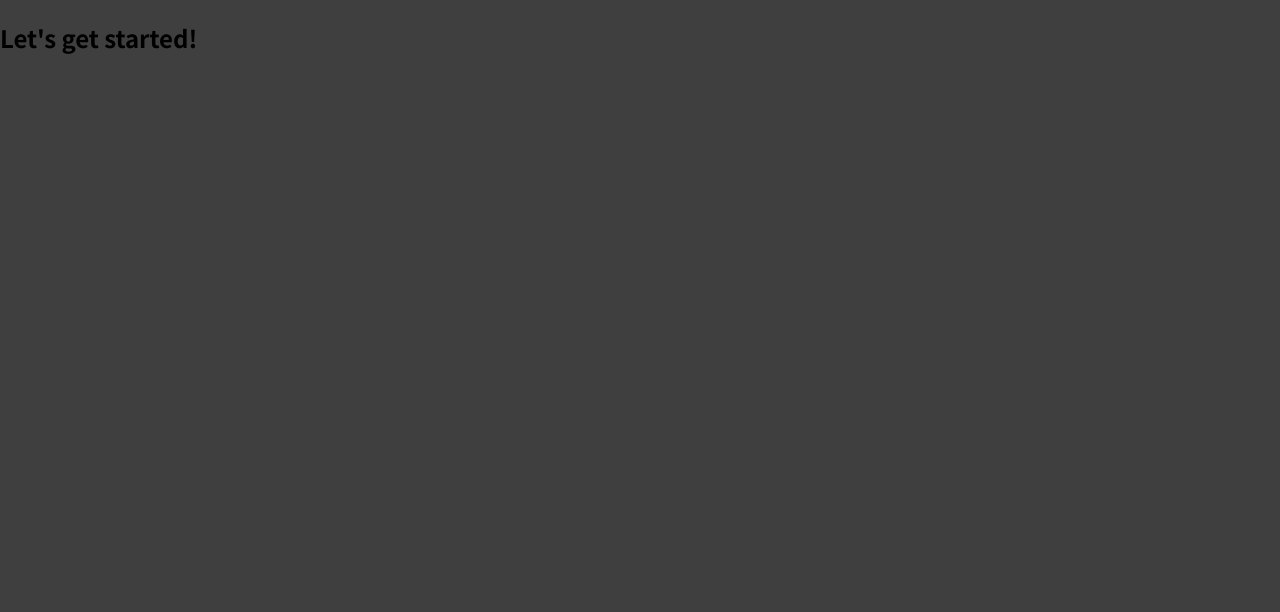
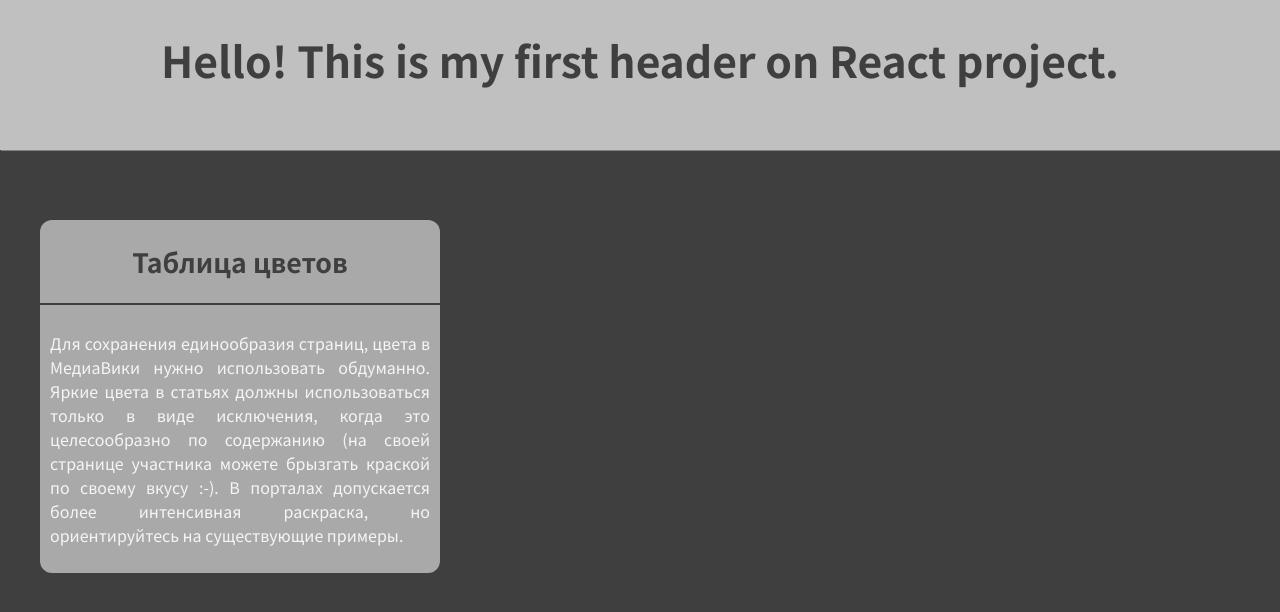
Before and after one commit to alutskin/my-first-app, a JavaScript app: page / in a window 1280 px wide. Shown: the top 612 px of the page. Built offline with nearby package versions, Linux system fonts and the light colour scheme.

Commit message:
ReactJS - T02.01 - Understanding the Basic

```diff
--- a/src/App.js
+++ b/src/App.js
@@ -1,7 +1,11 @@
+import Header from "./components/Header";
+import Card from "./components/Card";
+
 function App() {
   return (
     <div>
-      <h2>Let's get started!</h2>
+      <Header />
+      <Card />
     </div>
   );
 }
--- /dev/null
+++ b/src/components/Card.css
@@ -0,0 +1,20 @@
+.card {
+    position: absolute;
+    top: 220px;
+    left: 40px;
+    background-color: #A9A9A9;
+    text-align: justify;
+    width: 400px;
+    border-radius: 12px;
+}
+
+.caption {
+    color: #3f3f3f;
+    text-align: center;
+    font-size: 20pt;
+}
+
+.text {
+    color: #f5f5f5;
+    padding: 10px;
+}
--- /dev/null
+++ b/src/components/Card.js
@@ -0,0 +1,20 @@
+import './Card.css';
+
+function Card() {
+  return (
+    <div className="card">
+      <h2 className="caption">Таблица цветов</h2>
+      <hr color="#3f3f3f" />
+      <p className="text">
+        Для сохранения единообразия страниц, цвета в МедиаВики нужно
+        использовать обдуманно. Яркие цвета в статьях должны использоваться
+        только в виде исключения, когда это целесообразно по содержанию (на
+        своей странице участника можете брызгать краской по своему вкусу :-). В
+        порталах допускается более интенсивная раскраска, но ориентируйтесь на
+        существующие примеры.
+      </p>
+    </div>
+  );
+}
+
+export default Card;
--- /dev/null
+++ b/src/components/Header.css
@@ -0,0 +1,13 @@
+header {
+    position: absolute;
+    height: 150px;
+    width: 100%;
+    text-align: center;
+    color: #3f3f3f;
+    background-color: #C0C0C0;
+    box-shadow: 1px 1px #808080;
+}
+
+h1 {
+    font-size: 32pt;
+}
--- /dev/null
+++ b/src/components/Header.js
@@ -0,0 +1,11 @@
+import './Header.css';
+
+function Header() {
+    return (
+        <header>
+            <h1>Hello! This is my first header on React project.</h1>
+        </header>
+    );
+}
+
+export default Header;
```
